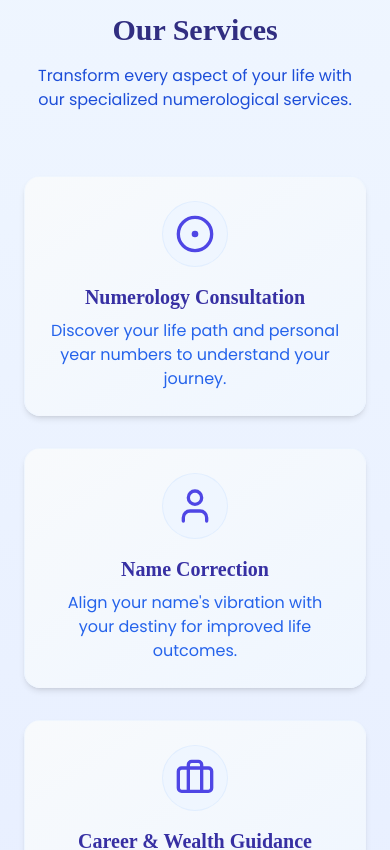
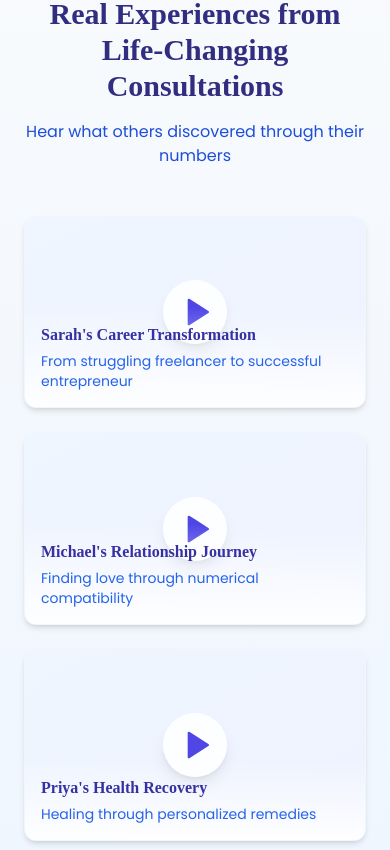
Before and after one commit to arnab-1/upadesha-aura-design, a React (Vite) app: page / in a window 390 px wide. Shown: the part 1260-2110 px from the top of the page. Built offline with nearby package versions, Linux system fonts and the light colour scheme; a web font is replaced by a local one.

Commit message:
Add testimonial video section
Adds a new testimonial video section with YouTube placeholders, responsive grid layout, and sky blue theme styling.

```diff
--- /dev/null
+++ b/src/components/VideoTestimonialsSection.tsx
@@ -0,0 +1,61 @@
+
+import { Play } from "lucide-react";
+
+const VideoTestimonialsSection = () => {
+  const videoPlaceholders = [
+    {
+      title: "Sarah's Career Transformation",
+      description: "From struggling freelancer to successful entrepreneur"
+    },
+    {
+      title: "Michael's Relationship Journey",
+      description: "Finding love through numerical compatibility"
+    },
+    {
+      title: "Priya's Health Recovery",
+      description: "Healing through personalized remedies"
+    }
+  ];
+
+  return (
+    <section className="py-16 bg-gradient-to-b from-slate-50 to-blue-50">
+      <div className="container mx-auto px-6">
+        <div className="text-center mb-12">
+          <h2 className="text-3xl md:text-4xl font-bold mb-4 text-indigo-900">
+            Real Experiences from Life-Changing Consultations
+          </h2>
+          <p className="text-blue-700 max-w-2xl mx-auto">
+            Hear what others discovered through their numbers
+          </p>
+        </div>
+
+        <div className="grid grid-cols-1 md:grid-cols-3 gap-6">
+          {videoPlaceholders.map((video, index) => (
+            <div
+              key={index}
+              className="aspect-video bg-pearl rounded-xl shadow-md hover:shadow-lg transition-all duration-300 relative group cursor-pointer overflow-hidden border border-blue-100/30"
+            >
+              {/* Video placeholder background */}
+              <div className="absolute inset-0 bg-gradient-to-br from-blue-50 to-indigo-50" />
+
+              {/* Play button overlay */}
+              <div className="absolute inset-0 flex items-center justify-center">
+                <div className="w-16 h-16 bg-white/90 rounded-full flex items-center justify-center shadow-lg group-hover:scale-110 transition-transform duration-300">
+                  <Play className="w-8 h-8 text-indigo-600 ml-1" fill="currentColor" />
+                </div>
+              </div>
+
+              {/* Video info overlay */}
+              <div className="absolute bottom-0 left-0 right-0 p-4 bg-gradient-to-t from-white/95 to-transparent">
+                <h3 className="font-semibold text-indigo-800 mb-1">{video.title}</h3>
+                <p className="text-sm text-blue-600">{video.description}</p>
+              </div>
+            </div>
+          ))}
+        </div>
+      </div>
+    </section>
+  );
+};
+
+export default VideoTestimonialsSection;
--- a/src/pages/Index.tsx
+++ b/src/pages/Index.tsx
@@ -4,6 +4,7 @@ import HeroSection from "../components/HeroSection";
 import LogoSlider from "../components/LogoSlider";
 import ServicesSection from "../components/ServicesSection";
 import WhyUpadeshaSection from "../components/WhyUpadeshaSection";
+import VideoTestimonialsSection from "../components/VideoTestimonialsSection";
 import VideoReviewsSection from "../components/VideoReviewsSection";
 import TestimonialsSection from "../components/TestimonialsSection";
 import FloatingWhatsApp from "../components/FloatingWhatsApp";
@@ -15,6 +16,7 @@ const Index = () => {
       <Navbar />
       <HeroSection />
       <LogoSlider />
+      <VideoTestimonialsSection />
       <ServicesSection />
       <WhyUpadeshaSection />
       <VideoReviewsSection />
```
